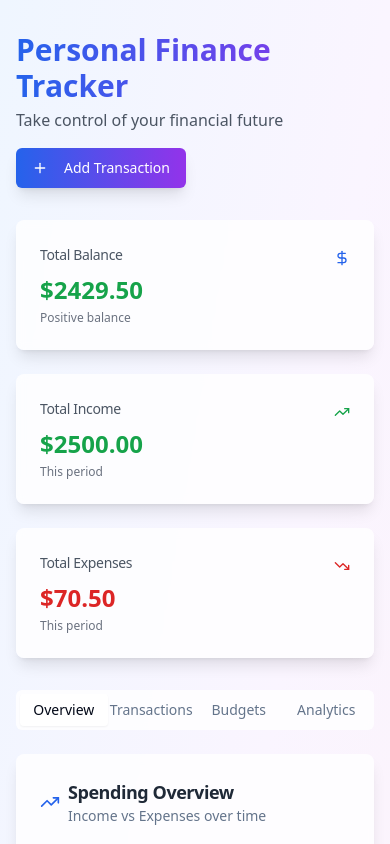
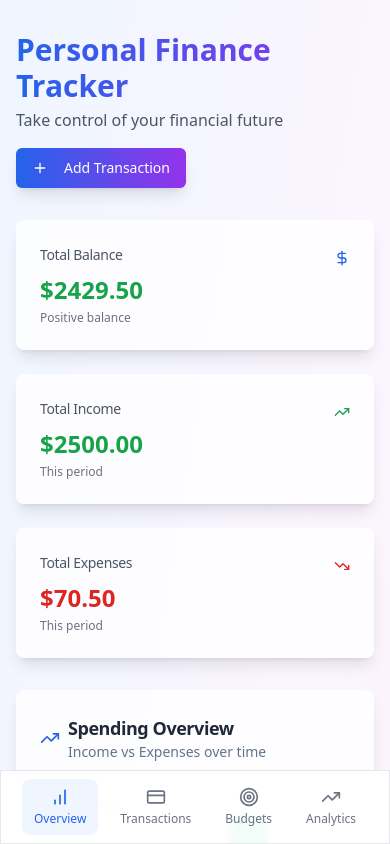
Before and after one commit to ashishkpandey91/personal-finance-tracker, a React (Vite) app: page / in a window 390 px wide. Shown: the top 844 px of the page. Built offline with nearby package versions, Linux system fonts and the light colour scheme.

Commit message:
Add bottom navigation for mobile view
Implement bottom navigation for overview, transactions, budgets, and analytics on mobile devices.

```diff
--- /dev/null
+++ b/src/components/MobileBottomNav.tsx
@@ -0,0 +1,47 @@
+
+import { Card } from '@/components/ui/card';
+import { BarChart, CreditCard, Target, TrendingUp } from 'lucide-react';
+
+interface MobileBottomNavProps {
+  activeTab: string;
+  onTabChange: (tab: string) => void;
+}
+
+export const MobileBottomNav = ({ activeTab, onTabChange }: MobileBottomNavProps) => {
+  const tabs = [
+    { id: 'overview', label: 'Overview', icon: BarChart },
+    { id: 'transactions', label: 'Transactions', icon: CreditCard },
+    { id: 'budgets', label: 'Budgets', icon: Target },
+    { id: 'analytics', label: 'Analytics', icon: TrendingUp },
+  ];
+
+  return (
+    <div className="md:hidden fixed bottom-0 left-0 right-0 z-50">
+      <Card className="bg-white/95 backdrop-blur-sm border-t border-gray-200 rounded-none shadow-lg">
+        <div className="flex items-center justify-around py-2 px-4">
+          {tabs.map((tab) => {
+            const Icon = tab.icon;
+            const isActive = activeTab === tab.id;
+
+            return (
+              <button
+                key={tab.id}
+                onClick={() => onTabChange(tab.id)}
+                className={`flex flex-col items-center justify-center py-2 px-3 rounded-lg transition-all duration-200 ${
+                  isActive
+                    ? 'bg-blue-50 text-blue-600'
+                    : 'text-gray-500 hover:text-gray-700 hover:bg-gray-50'
+                }`}
+              >
+                <Icon className={`h-5 w-5 mb-1 ${isActive ? 'text-blue-600' : 'text-gray-500'}`} />
+                <span className={`text-xs font-medium ${isActive ? 'text-blue-600' : 'text-gray-500'}`}>
+                  {tab.label}
+                </span>
+              </button>
+            );
+          })}
+        </div>
+      </Card>
+    </div>
+  );
+};
--- a/src/pages/Index.tsx
+++ b/src/pages/Index.tsx
@@ -1,4 +1,3 @@
-
 import { useState } from 'react';
 import { Button } from '@/components/ui/button';
 import { Card, CardContent, CardDescription, CardHeader, CardTitle } from '@/components/ui/card';
@@ -10,6 +9,7 @@ import { TransactionList } from '@/components/TransactionList';
 import { SpendingChart } from '@/components/SpendingChart';
 import { BudgetCard } from '@/components/BudgetCard';
 import { CategoryChart } from '@/components/CategoryChart';
+import { MobileBottomNav } from '@/components/MobileBottomNav';
 
 export interface Transaction {
   id: string;
@@ -66,6 +66,7 @@ const Index = () => {
 
   const [showTransactionForm, setShowTransactionForm] = useState(false);
   const [selectedPeriod, setSelectedPeriod] = useState('week');
+  const [activeTab, setActiveTab] = useState('overview');
 
   const addTransaction = (transaction: Omit<Transaction, 'id' | 'timestamp'>) => {
     const newTransaction: Transaction = {
@@ -109,7 +110,7 @@ const Index = () => {
   const balance = totalIncome - totalExpenses;
 
   return (
-    <div className="min-h-screen bg-gradient-to-br from-blue-50 via-purple-50 to-pink-50">
+    <div className="min-h-screen bg-gradient-to-br from-blue-50 via-purple-50 to-pink-50 pb-20 md:pb-8">
       <div className="container mx-auto px-4 py-8 max-w-7xl">
         {/* Header */}
         <div className="flex flex-col sm:flex-row justify-between items-start sm:items-center mb-8 gap-4">
@@ -176,9 +177,10 @@ const Index = () => {
           </Card>
         </div>
 
-        {/* Main Content */}
-        <Tabs defaultValue="overview" className="space-y-6">
-          <TabsList className="grid w-full grid-cols-4 bg-white/80 backdrop-blur-sm">
+        {/* Main Content with Desktop Tabs */}
+        <Tabs value={activeTab} onValueChange={setActiveTab} className="space-y-6">
+          {/* Desktop Tab List - Hidden on Mobile */}
+          <TabsList className="hidden md:grid w-full grid-cols-4 bg-white/80 backdrop-blur-sm">
             <TabsTrigger value="overview">Overview</TabsTrigger>
             <TabsTrigger value="transactions">Transactions</TabsTrigger>
             <TabsTrigger value="budgets">Budgets</TabsTrigger>
@@ -227,6 +229,9 @@ const Index = () => {
           </TabsContent>
         </Tabs>
 
+        {/* Mobile Bottom Navigation */}
+        <MobileBottomNav activeTab={activeTab} onTabChange={setActiveTab} />
+
         {/* Transaction Form Modal */}
         {showTransactionForm && (
           <TransactionForm
```
